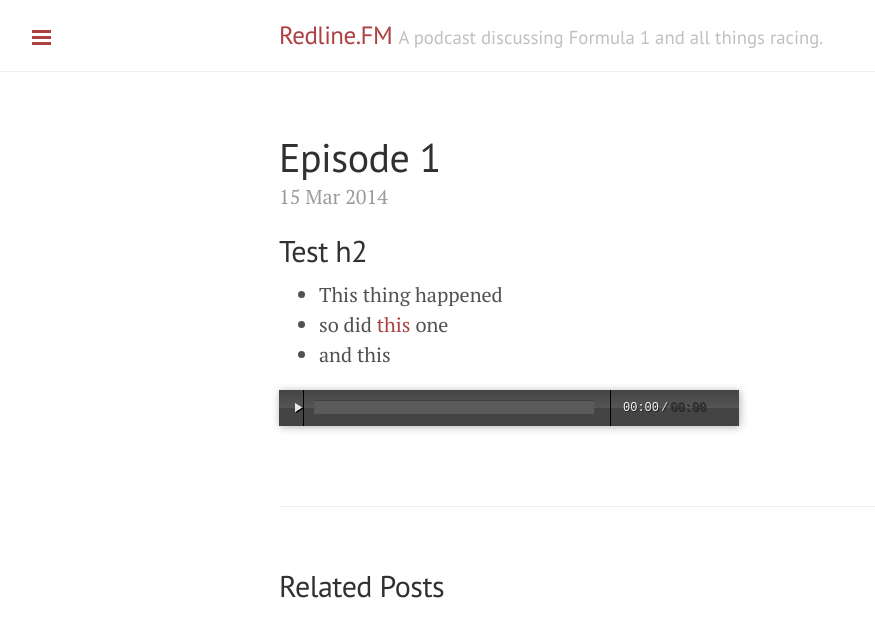
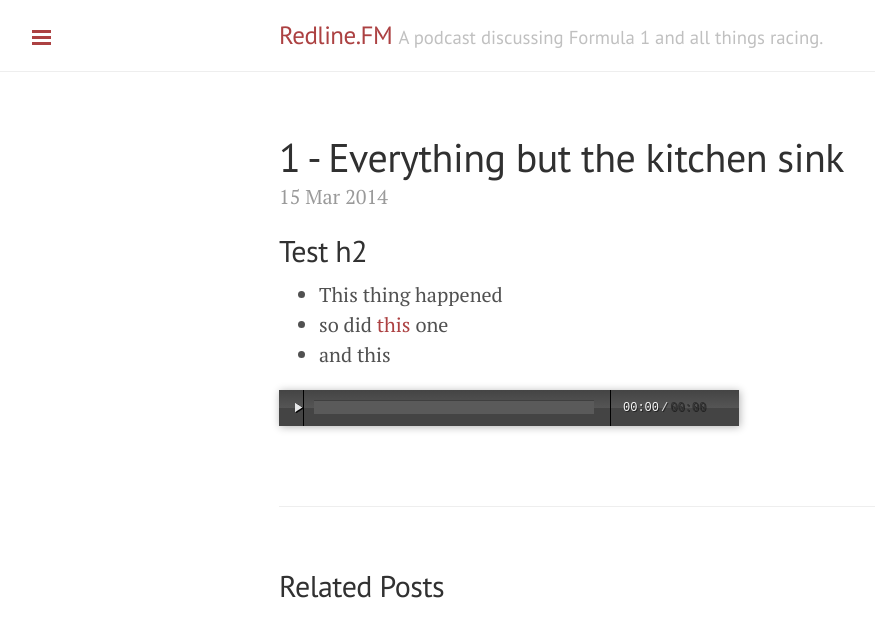
Before and after one commit to chrischernoff/apex, a Jekyll site: the page built from _posts/2014-03-15-1-everything-but-the-kitchen-sink.md, in a window 1280 px wide. Shown: the top 637 px of the page, without its empty margins (1-876 px from the left). Built offline with Jekyll 4.4.1, drawn with Linux system fonts in a browser that asks for light colours; Markdown is read by kramdown in place of the engine named in the settings.

Commit message:
Update post title

```diff
--- a/_posts/2014-03-15-episode-1.md
+++ b/_posts/2014-03-15-1-everything-but-the-kitchen-sink.md
@@ -1,6 +1,6 @@
 ---
 layout: post
-title: Episode 1
+title: 1 - Everything but the kitchen sink
 summary: Introductions, 2014 Rule Changes, Driver Lineups, Schedule Adjustments, and Season Predictions.
 audio: https://dl.dropboxusercontent.com/u/5213216/redlinefm/redlinefm_ep1.mp3
 size: 29179902
```
